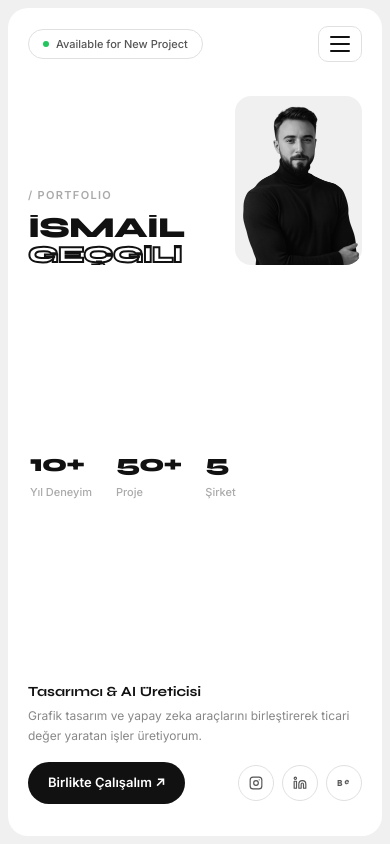
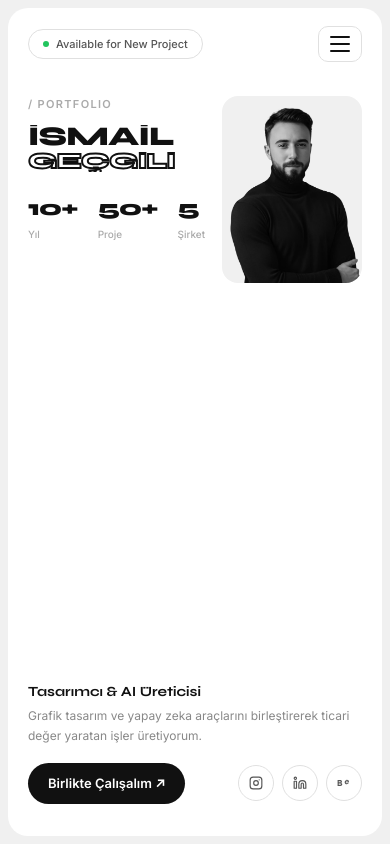
Before and after one commit to igecgili/portfolio, a Next.js app: page / in a window 390 px wide. Shown: the top 844 px of the page. Built offline with nearby package versions, Linux system fonts and the light colour scheme.

Commit message:
Mobile hero: photo+name side by side, stats under name

```diff
--- a/components/Hero.tsx
+++ b/components/Hero.tsx
@@ -163,10 +163,11 @@ export default function Hero() {
         {/* ANA İÇERİK */}
         <div style={{ flex: 1, display: "flex", flexDirection: "column", justifyContent: "space-between", padding: "16px 20px 32px" }}>
 
-          {/* Üst: isim sol + fotoğraf sağ */}
-          <div style={{ display: "flex", alignItems: "flex-end", gap: "12px" }}>
-            {/* İsim */}
-            <div style={{ flex: 1, minWidth: 0 }}>
+          {/* Üst: isim sol + fotoğraf sağ — aynı hizada başlar */}
+          <div style={{ display: "flex", alignItems: "flex-start", gap: "12px" }}>
+            {/* İsim + istatistikler sol */}
+            <div style={{ flex: 1, minWidth: 0, display: "flex", flexDirection: "column", gap: "20px" }}>
+              <div>
                 <p style={{ fontSize: "11px", letterSpacing: "0.12em", color: "#aaa", fontWeight: 600, marginBottom: "12px" }}>
                   / PORTFOLIO
                 </p>
@@ -175,10 +176,20 @@ export default function Hero() {
                   <FitText><span style={{ color: "transparent", WebkitTextStroke: "2px #111" }}>GEÇGİLİ</span></FitText>
                 </div>
               </div>
+              {/* İstatistikler — ismin hemen altında */}
+              <div style={{ display: "flex", gap: "20px" }}>
+                {[["10+", "Yıl"], ["50+", "Proje"], ["5", "Şirket"]].map(([val, lbl]) => (
+                  <div key={lbl}>
+                    <p style={{ fontFamily: "'Syne', sans-serif", fontWeight: 800, fontSize: "22px", color: "#111", letterSpacing: "-0.04em", marginBottom: "2px" }}>{val}</p>
+                    <p style={{ fontSize: "10px", color: "#aaa", fontWeight: 500 }}>{lbl}</p>
+                  </div>
+                ))}
+              </div>
+            </div>
 
-            {/* Fotoğraf */}
+            {/* Fotoğraf sağ */}
             <div style={{
-              width: "38%", flexShrink: 0,
+              width: "42%", flexShrink: 0,
               borderRadius: "16px", overflow: "hidden",
               aspectRatio: "3/4", background: "#f0f0f0",
             }}>
@@ -189,16 +200,6 @@ export default function Hero() {
                 style={{ width: "100%", height: "100%", objectFit: "cover", objectPosition: "top center", filter: "grayscale(1)" }}
               />
             </div>
-          </div>
-
-          {/* Orta: istatistikler */}
-          <div style={{ display: "flex", gap: "24px", padding: "0 2px" }}>
-            {[["10+", "Yıl Deneyim"], ["50+", "Proje"], ["5", "Şirket"]].map(([val, lbl]) => (
-              <div key={lbl}>
-                <p style={{ fontFamily: "'Syne', sans-serif", fontWeight: 800, fontSize: "24px", color: "#111", letterSpacing: "-0.04em", marginBottom: "2px" }}>{val}</p>
-                <p style={{ fontSize: "11px", color: "#aaa", fontWeight: 500 }}>{lbl}</p>
-              </div>
-            ))}
           </div>
 
           {/* Alt bilgi */}
```
Also changed, not shown: 1 other file (tests, documents, lock files or other folders). Lines whose indentation alone changed are shown as unchanged.
